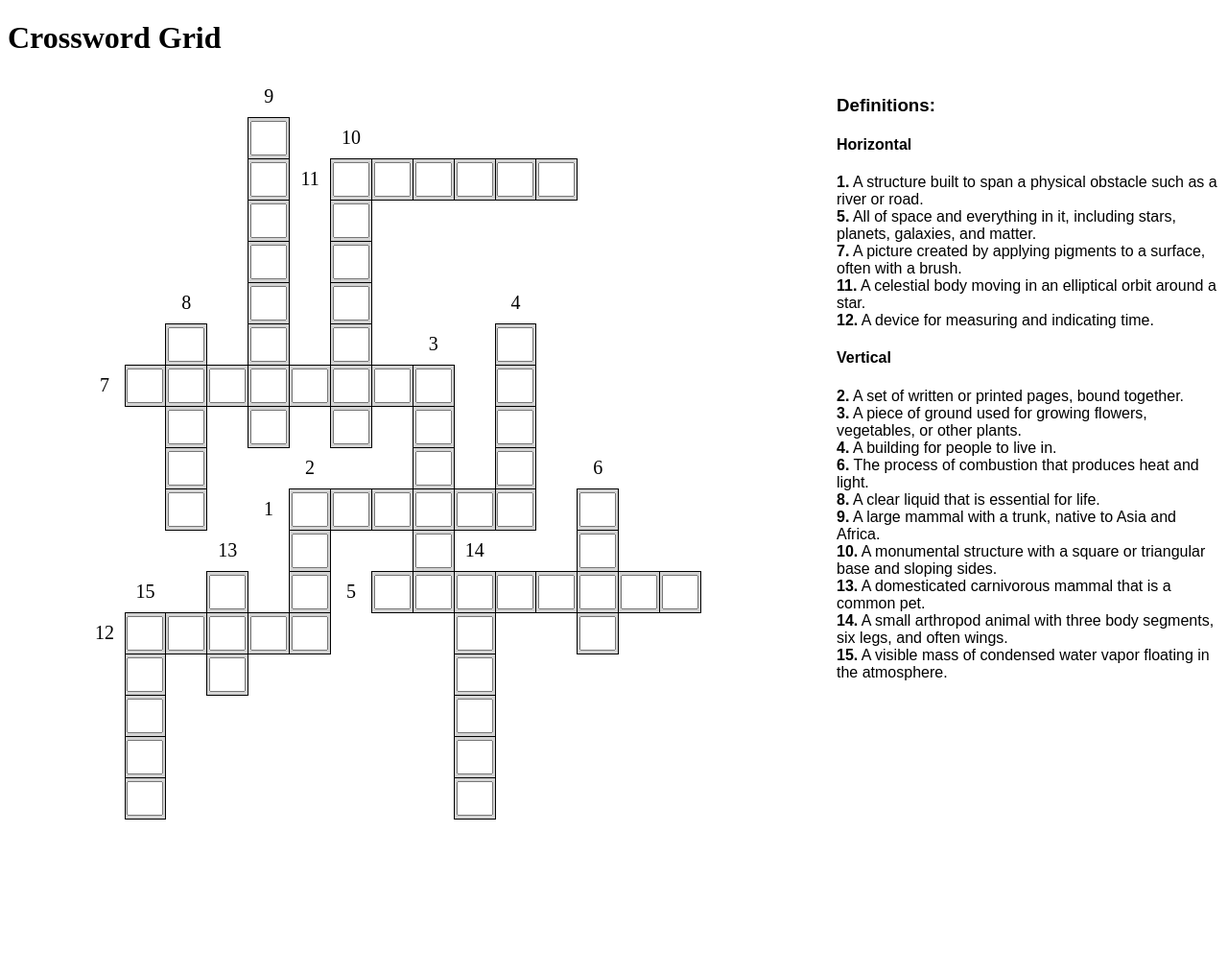
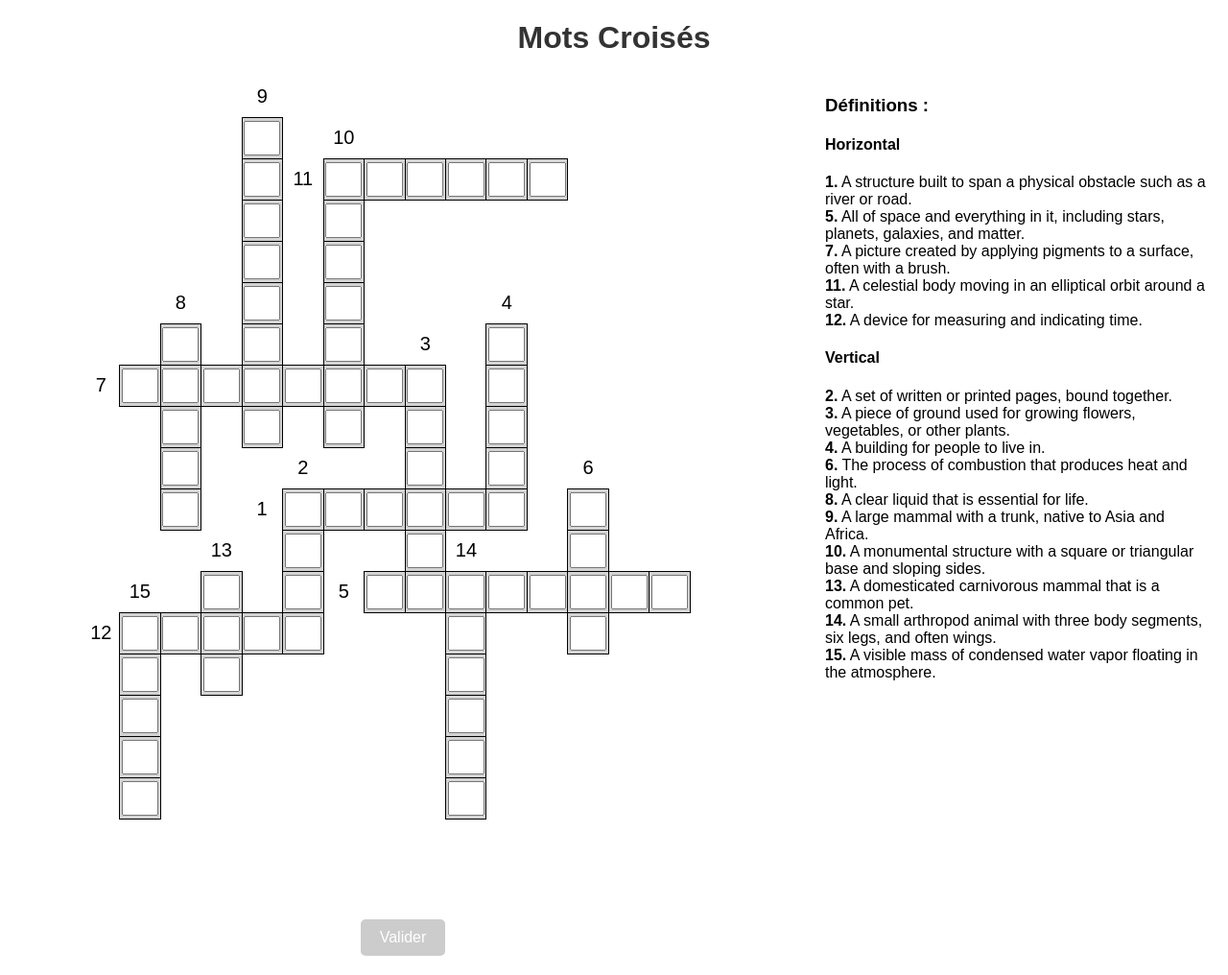
Before and after one commit to MartinBICHE/Anglais, a Flask app: page / in a window 1280 px wide. Shown: the whole page at 96% size. Before the commit the page ends 854 px from the top, so only its background shows below. Run offline with Flask 3, Linux system fonts and the light colour scheme; data comes from the database, SQL or seed files in the repository.

Commit message:
Ajout de la validation de la grille, ainsi que des vérifications des réponses

```diff
--- a/app.py
+++ b/app.py
@@ -1,8 +1,9 @@
-from flask import Flask, render_template
+from flask import Flask, render_template, request, redirect, url_for, session
 import sqlite3
 import random
 
 app = Flask(__name__)
+app.secret_key = "crossword_secret_key"
 
 def create_empty_grid(size):
     return [[' ' for _ in range(size)] for _ in range(size)]
@@ -136,28 +137,68 @@ def generate_crossword(words, size=10):
 
     return grid, placed_words, word_directions
 
-def generate_html(grid):
-    html = "<table style='border-collapse: collapse; text-align: center;'>"
+def generate_html(grid, user_answers=None, feedback_grid=None):
+    html = """
+    <script>
+        function checkInputs() {
+            let inputs = document.querySelectorAll("input[type='text']");
+            let button = document.getElementById("validateButton");
+            let allFilled = true;
 
-    # Parcours de la grille pour ajouter les bordures
+            inputs.forEach(input => {
+                if (input.value.trim() === "") {
+                    allFilled = false;
+                }
+            });
+
+            button.disabled = !allFilled;
+        }
+
+        document.addEventListener("DOMContentLoaded", function() {
+            let inputs = document.querySelectorAll("input[type='text']");
+            inputs.forEach(input => {
+                input.addEventListener("input", checkInputs);
+            });
+        });
+    </script>
+    """
+
+    html += "<form method='post' action='/validate'>"
+    html += "<table style='border-collapse: collapse; text-align: center;'>"
+
     for row in range(len(grid)):
         html += "<tr>"
         for col in range(len(grid[row])):
             cell = grid[row][col]
-            # Ajouter une bordure si la case contient une lettre (non vide)
+            cell_id = f"cell_{row}_{col}"  # Identifiant unique pour chaque case
+
+            # Si des réponses utilisateur sont fournies, on les utilise
+            user_value = user_answers.get(cell_id, '') if user_answers else ''
+            color = ''
+
+            # Appliquer les couleurs de feedback pour les bonnes/mauvaises réponses
+            if feedback_grid and feedback_grid[row][col] == 'correct':
+                color = 'background-color: lightgreen;'  # Bonne réponse
+            elif feedback_grid and feedback_grid[row][col] == 'incorrect':
+                color = 'background-color: lightcoral;'  # Mauvaise réponse
+
+            # Si ce n'est pas une case vide ou un numéro
             if cell != ' ' and not cell.isdigit():
                 html += f"<td style='width: 40px; height: 40px; font-size: 20px; border: 1px solid black; background-color: lightgray;'>" \
-                        f"<input type='text' maxlength='1' style='width: 30px; height: 30px; text-align: center;' />" \
+                        f"<input type='text' name='{cell_id}' maxlength='1' value='{user_value}' style='width: 30px; height: 30px; text-align: center; {color}' oninput='checkInputs()' />" \
                         f"</td>"
-            elif cell.isdigit():  # Si la case contient un numéro, ne pas ajouter de bordure
+            elif cell.isdigit():
                 html += f"<td style='width: 40px; height: 40px; font-size: 20px; border: none;'>{cell}</td>"
             else:
-                # Si la case est vide, ne pas ajouter de bordure
                 html += f"<td style='width: 40px; height: 40px; font-size: 20px;'>{cell if cell != ' ' else '&nbsp;'}</td>"
         html += "</tr>"
 
     html += "</table>"
+    html += "<button id='validateButton' disabled type='submit'>Valider</button>"
+    html += "</form>"
+
     return html
+
 
 def get_def_from_db(placed_words):
     definitions = {}
@@ -173,28 +214,104 @@ def get_def_from_db(placed_words):
 
 @app.route('/')
 def crossword():
-    con = sqlite3.connect('crossword_words.db')
-    cur = con.cursor()
-    cur.execute("SELECT word, def FROM words")
-    words = [{'word': row[0], 'def': row[1]} for row in cur.fetchall()]
-    con.close()
+    # Vérifier si une grille existe déjà en session
+    if "grid" in session and "placed_words" in session and "word_directions" in session:
+        grid = session["grid"]
+        placed_words = session["placed_words"]
+        word_directions = session["word_directions"]
+    else:
+        # Récupérer les mots depuis la base de données
+        with sqlite3.connect('crossword_words.db') as con:
+            cur = con.cursor()
+            cur.execute("SELECT word, def FROM words")
+            words = [{'word': row[0], 'def': row[1]} for row in cur.fetchall()]
 
-    grid, placed_words, word_directions = generate_crossword(words, size=20)
+        # Générer une nouvelle grille
+        grid, placed_words, word_directions = generate_crossword(words, size=20)
+
+        # Stocker la grille en session
+        session["grid"] = grid
+        session["placed_words"] = placed_words
+        session["word_directions"] = word_directions
+
+    # Générer le HTML de la grille
     html_grid = generate_html(grid)
+
+    # Récupérer les définitions des mots placés
     definitions = get_def_from_db(placed_words)
 
-    # Associer les définitions avec le numéro du mot dans la légende
-    definitions_h = {f"{word_count}.": definitions[word]
-                     for word, word_count in zip(placed_words, range(1, len(placed_words) + 1))
-                     if word_directions[word] == 'H'}
+    # Trier les définitions par orientation
+    definitions_h, definitions_v = {}, {}
+    for index, word in enumerate(placed_words, start=1):
+        if word in word_directions:
+            (definitions_h if word_directions[word] == 'H' else definitions_v)[f"{index}."] = definitions.get(word, "Définition non trouvée")
 
-    definitions_v = {f"{word_count}.": definitions[word]
-                     for word, word_count in zip(placed_words, range(1, len(placed_words) + 1))
-                     if word_directions[word] == 'V'}
+    return render_template("crossword.html", crossword=html_grid, definitions_h=definitions_h, definitions_v=definitions_v)
 
-    return render_template("crossword.html", crossword=html_grid,
-                           definitions_h=definitions_h, definitions_v=definitions_v)
+@app.route('/validate', methods=['POST'])
+def validate():
+    # Vérifier si la grille existe déjà en session
+    if "grid" not in session or "placed_words" not in session or "word_directions" not in session:
+        return redirect('/')  # Si la grille n'existe pas, rediriger vers la création
 
+    grid = session["grid"]
+    placed_words = session["placed_words"]
+    word_directions = session["word_directions"]
+
+    # Récupérer les réponses utilisateur en majuscules
+    user_answers = {key: value for key, value in request.form.items()}
+    print(user_answers)
+
+    # Vérifier si toutes les réponses sont correctes
+    all_correct = True
+    feedback_grid = []  # Cette grille contiendra les couleurs à appliquer
+    compteur = 0  # Initialisation du compteur pour suivre l'index des réponses utilisateur
+
+    for row in range(len(grid)):
+        feedback_row = []  # Liste pour stocker les résultats de chaque ligne
+        for col in range(len(grid[row])):
+            cell_value = grid[row][col]
+            cell_id = f"cell_{row}_{col}"  # Identifiant de chaque case input
+
+            # Vérification de l'entrée utilisateur pour cette case
+            user_value = user_answers.get(cell_id, '')
+
+            if cell_value != ' ' and not cell_value.isdigit():  # Si c'est une case à remplir (pas un numéro)
+                if user_value.isalpha():  # Si l'entrée est une lettre
+                    if user_value == cell_value:
+                        feedback_row.append('correct')  # Bonne réponse
+                    else:
+                        feedback_row.append('incorrect')  # Mauvaise réponse
+                        all_correct = False
+                else:
+                    feedback_row.append('incorrect')  # Si ce n'est pas une lettre, on considère une mauvaise réponse
+                    all_correct = False
+            else:
+                feedback_row.append('')  # Case vide ou numéro, on ne fait rien ici
+
+            compteur += 1  # Incrémentation du compteur pour passer à la case suivante
+
+        feedback_grid.append(feedback_row)  # Ajouter la ligne de feedback à la grille
+
+    # Message de feedback
+    if all_correct:
+        message = "<h2 style='color: green;'>Bravo ! Toutes les réponses sont correctes 🎉</h2>"
+    else:
+        message = "<h2 style='color: red;'>Certaines réponses sont incorrectes. Essayez encore !</h2>"
+
+    # Générer une grille avec couleurs (correct ou incorrect)
+    html_grid = generate_html(grid, user_answers, feedback_grid)
+
+    # Récupérer les définitions des mots placés
+    definitions = get_def_from_db(placed_words)
+
+    # Trier les définitions par orientation
+    definitions_h, definitions_v = {}, {}
+    for index, word in enumerate(placed_words, start=1):
+        if word in word_directions:
+            (definitions_h if word_directions[word] == 'H' else definitions_v)[f"{index}."] = definitions.get(word, "Définition non trouvée")
+
+    return render_template("crossword.html", crossword=html_grid, message=message, definitions_h=definitions_h, definitions_v=definitions_v)
 
 if __name__ == "__main__":
     app.run(debug=True)
--- a/templates/crossword.html
+++ b/templates/crossword.html
@@ -1,39 +1,85 @@
 <!DOCTYPE html>
-<html>
+<html lang="fr">
 <head>
+    <meta charset="UTF-8">
+    <meta name="viewport" content="width=device-width, initial-scale=1.0">
     <title>Crossword</title>
     <style>
+        body {
+            font-family: Arial, sans-serif;
+            text-align: center;
+            margin: 20px;
+        }
         #grid-container {
             display: flex;
+            justify-content: center;
+            align-items: flex-start;
             margin-bottom: 20px;
         }
         #crossword {
-            margin-right: 20px;
+            margin-right: 40px;
         }
         #definitions {
-            font-family: Arial, sans-serif;
             max-width: 400px;
+            text-align: left;
+        }
+        h1 {
+            color: #333;
+        }
+        #validateButton {
+            margin-top: 20px;
+            padding: 10px 20px;
+            font-size: 16px;
+            background-color: #007bff;
+            color: white;
+            border: none;
+            cursor: pointer;
+            border-radius: 5px;
+        }
+        #validateButton:disabled {
+            background-color: #cccccc;
+            cursor: not-allowed;
+        }
+        .message {
+            font-size: 18px;
+            font-weight: bold;
+            margin-bottom: 20px;
+        }
+        .success {
+            color: green;
+        }
+        .error {
+            color: red;
         }
     </style>
 </head>
 <body>
-    <h1>Crossword Grid</h1>
+
+    <h1>Mots Croisés</h1>
+
+    {% if message %}
+        <div class="message {{ 'success' if 'Bravo' in message else 'error' }}">
+            {{ message|safe }}
+        </div>
+    {% endif %}
+
     <div id="grid-container">
         <div id="crossword">
             {{ crossword|safe }}
         </div>
         <div id="definitions">
-            <h3>Definitions:</h3>
+            <h3>Définitions :</h3>
             <h4>Horizontal</h4>
-                {% for word, definition in definitions_h.items() %}
-                    <strong>{{ word }}</strong> {{ definition }} <br>
-                {% endfor %}
+            {% for word, definition in definitions_h.items() %}
+                <strong>{{ word }}</strong> {{ definition }} <br>
+            {% endfor %}
 
             <h4>Vertical</h4>
-                {% for word, definition in definitions_v.items() %}
+            {% for word, definition in definitions_v.items() %}
                 <strong>{{ word }}</strong> {{ definition }} <br>
-                {% endfor %}
+            {% endfor %}
         </div>
     </div>
+
 </body>
 </html>
```
